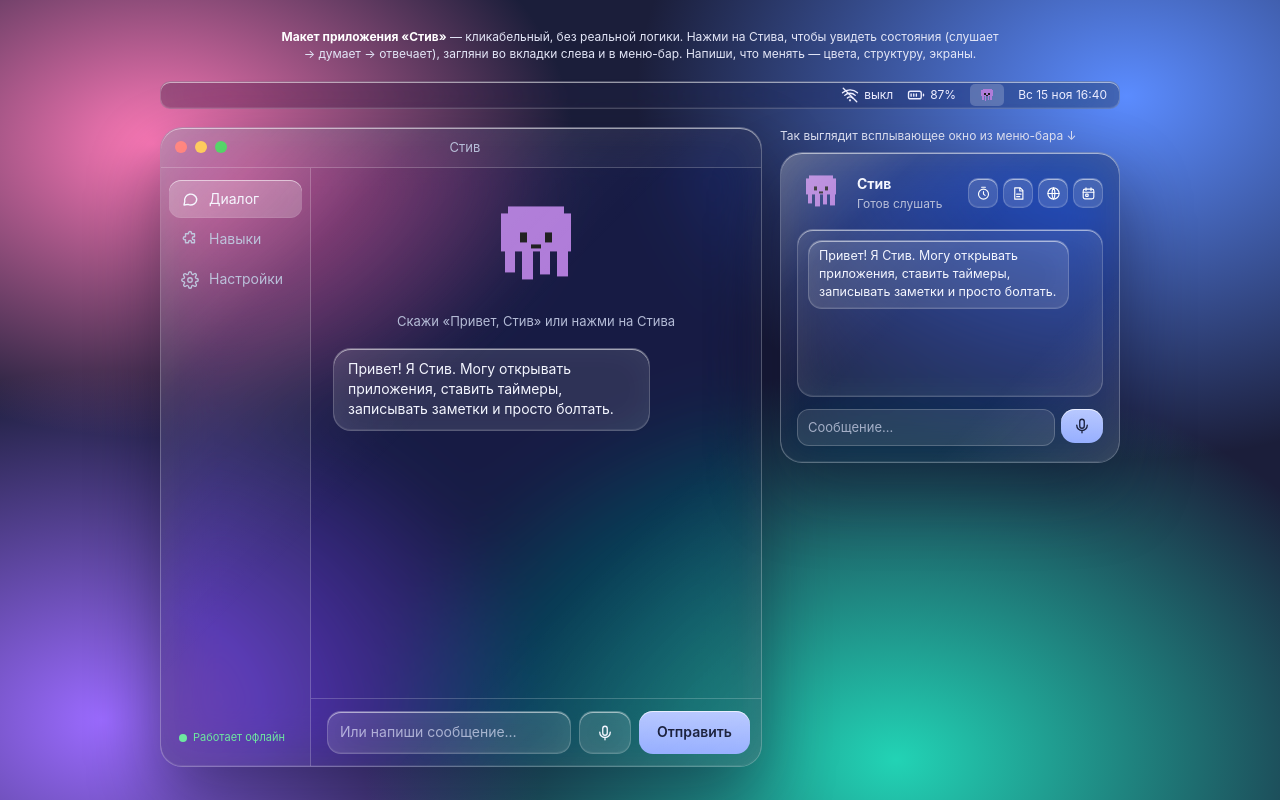
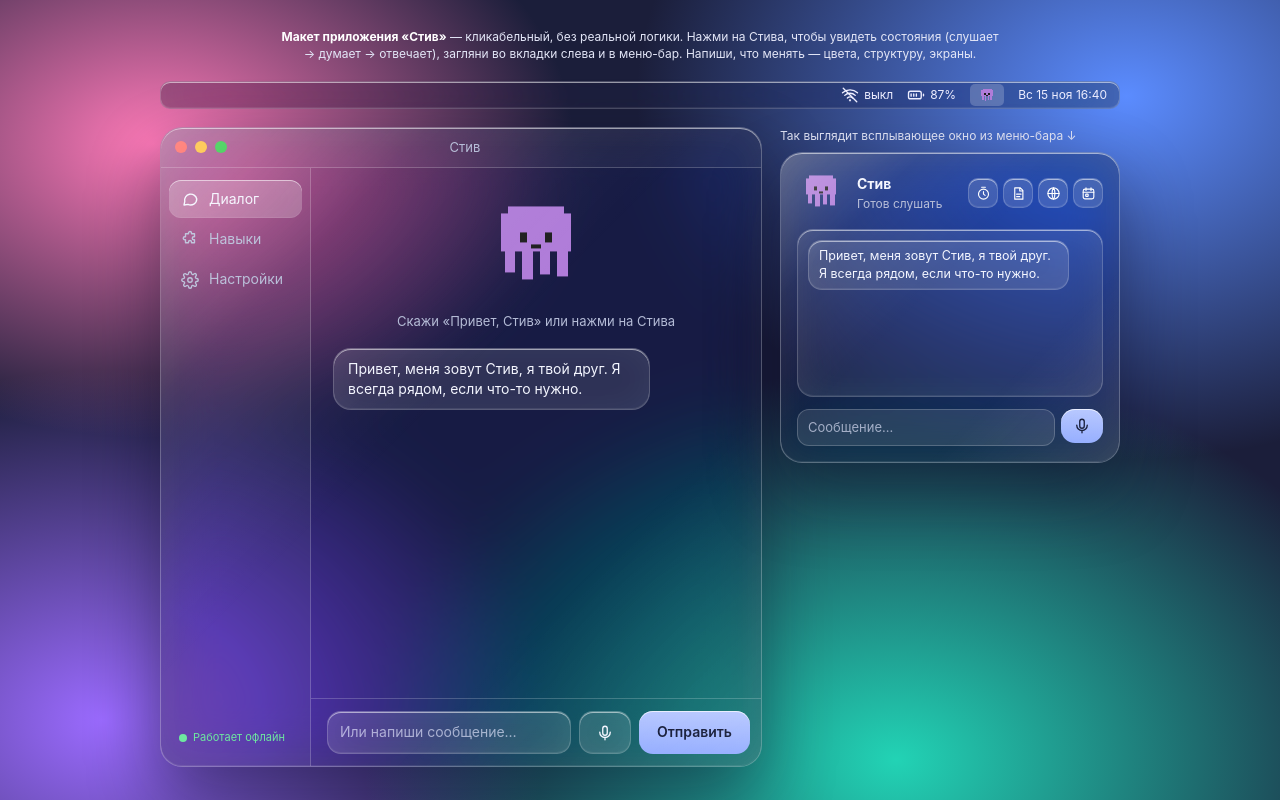
Before and after one commit to auurika/steve-helper, a plain HTML site: page mockup/index.html in a window 1280 px wide. Drawn offline with Linux system fonts and the light colour scheme.

Commit message:
Mockup: friendlier greeting
Co-Authored-By: Claude Sonnet 5.5 <noreply@anthropic.com>

```diff
--- a/mockup/index.html
+++ b/mockup/index.html
@@ -227,7 +227,7 @@
           <div class="state" id="state">Скажи «Привет, Стив» или нажми на Стива</div>
         </div>
         <div class="chat" id="chat">
-          <div class="msg">Привет! Я Стив. Могу открывать приложения, ставить таймеры, записывать заметки и просто болтать.</div>
+          <div class="msg">Привет, меня зовут Стив, я твой друг. Я всегда рядом, если что-то нужно.</div>
         </div>
         <form class="composer" id="form">
           <input id="inp" placeholder="Или напиши сообщение…" autocomplete="off">
```
